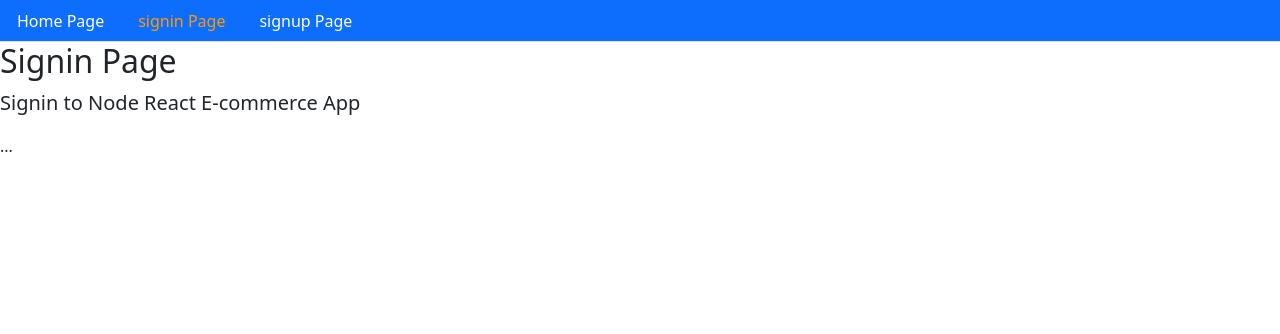
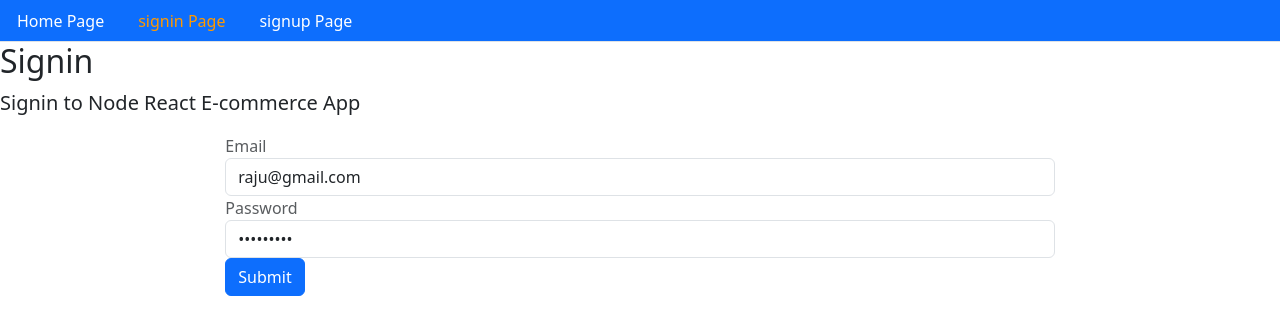
Before and after one commit to 94edwin89/E-COMMERCE-FRONT, a React (Create React App) app: page /signin in a window 1280 px wide. Shown: the top 334 px of the page. Built offline with nearby package versions, Linux system fonts and the light colour scheme; no server answers.

Commit message:
userSignin, save user and taken In

```diff
--- a/src/auth/index.js
+++ b/src/auth/index.js
@@ -19,3 +19,33 @@
         console.log(err);
       });
   };
+
+
+  export const signin = (user) => {
+    //console.log(name,email,password);
+
+    return fetch(`${API}/signin`, {
+      method: "POST",
+      headers: {
+        Accept: "application/json",
+        "Content-Type": "application/json",
+      },
+      body: JSON.stringify(user),
+    })
+      .then((Response) => {
+        return Response.json();
+      })
+      .catch((err) => {
+        console.log(err);
+      });
+  };
+
+
+
+  export const authenticate =(data,next)=>{
+
+    if(typeof window !=='undefined'){
+      localStorage.setItem('jwt',JSON.stringify(data))
+      next();
+    }
+  }
--- a/src/user/Signin.js
+++ b/src/user/Signin.js
@@ -1,10 +1,104 @@
-import React from "react";
+import React, { useState } from "react";
+import { Redirect } from "react-router-dom/cjs/react-router-dom.min";
+import Layout from "../core/Layout";
+import { signin,authenticate } from "../auth";
 
-import Layout from "../core/Layout";
 
-const Signin = ()=> (
-    <Layout title="Signin Page" description="Signin to Node React E-commerce App" >
-        ...
+const Signin = () => {
+  const [values, setValues] = useState({
+    email: "raju@gmail.com",
+    password: "asdfasdf1",
+    error: "",
+    loading: false,
+    redirectToReferrer:false,
+  });
+
+  const { email, password,loading, error,redirectToReferrer } = values;
+
+  const handleChange = (name) => (event) => {
+    setValues({ ...values, error: false, [name]: event.target.value });
+  };
+
+
+  const clickSubmit = (event) => {
+    event.preventDefault();
+    setValues({ ...values, error: false,loading:true });
+
+    signin({email, password }).then((data) => {
+      if (data.error) {
+        setValues({ ...values, error: data.error, loading: false });
+      } else {
+        authenticate(data, ()=>{
+            setValues({
+                ...values,
+                redirectToReferrer:true,
+              });
+        })
+      }
+    });
+  };
+
+
+  const signUpForm = () => (
+    <form>
+
+      <div className="form-group">
+        <label className="text-muted">Email</label>
+        <input
+          onChange={handleChange("email")}
+          type="email"
+          className="form-control"
+          value={email}
+        />
+      </div>
+
+      <div className="form-group">
+        <label className="text-muted">Password</label>
+        <input
+          onChange={handleChange("password")}
+          type="password"
+          className="form-control"
+          value={password}
+        />
+      </div>
+
+      <button onClick={clickSubmit} class="btn btn-primary">
+        Submit
+      </button>
+    </form>
+  );
+
+  const showError = () => (
+    <div
+      className="alert alert-danger"
+      style={{ display: error ? "" : "none" }}
+    >
+      {error}
+    </div>
+  );
+
+  const showLoading = () => (
+    loading && (<div className="alert alert-info">loading</div>)
+  );
+
+  const redirectUser =()=>{
+    if(redirectToReferrer){
+        return <Redirect to="/"/>
+    }
+  }
+
+  return (
+    <Layout
+      title="Signin"
+      description="Signin to Node React E-commerce App"
+      className="container col-md-8 offset-md-2"
+    >
+      {showError()}
+      {showLoading()}
+      {signUpForm()}
+      {redirectUser()}
     </Layout>
-    )
+  );
+};
+
 export default Signin;
```
